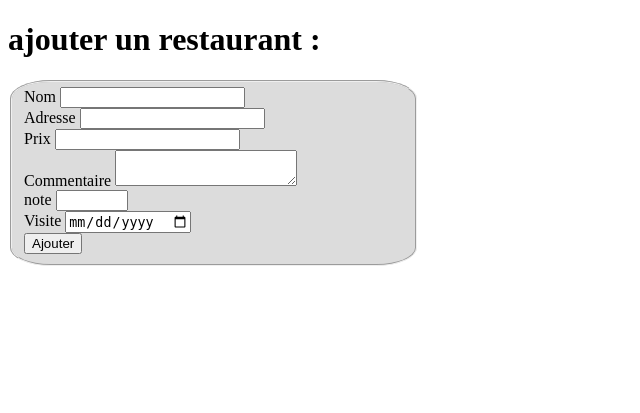
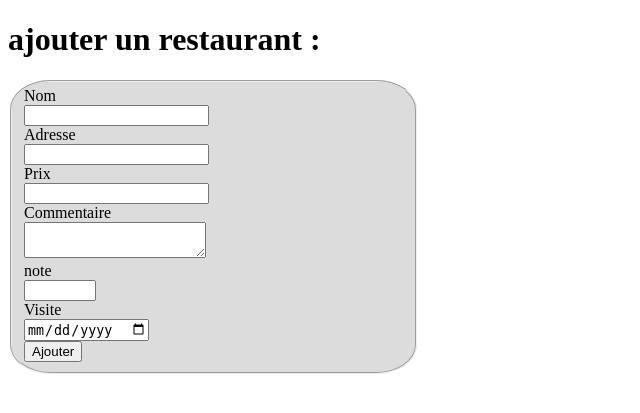
Before and after one commit to matthieuthuetdev/guideRestaurant, a PHP site: page /index.php?p=addrestaurant in a window 1280 px wide. Shown: the top 413 px of the page, without its empty margins (0-640 px from the left). Run offline with PHP 8.4, Linux system fonts and the light colour scheme; data comes from the database, SQL or seed files in the repository.

Commit message:
amélioration du style des formulaire

```diff
--- a/css/style.css
+++ b/css/style.css
@@ -33,3 +33,10 @@ fieldset{
   border-radius: 10%;
   max-width: 30%;
 }
+label{
+  display: block;
+}
+.inputinfo{
+  margin-top: 1rem;
+  margin-bottom: 1rem;
+}
```
